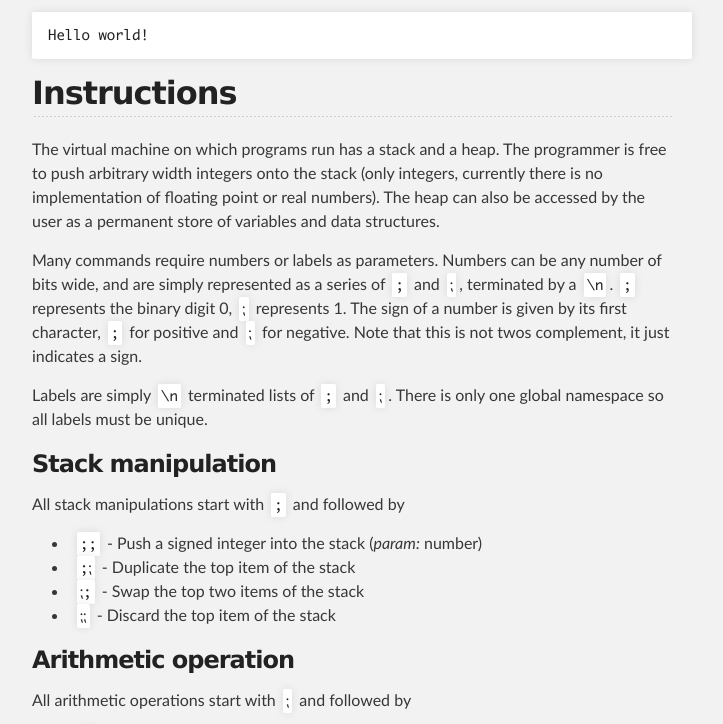
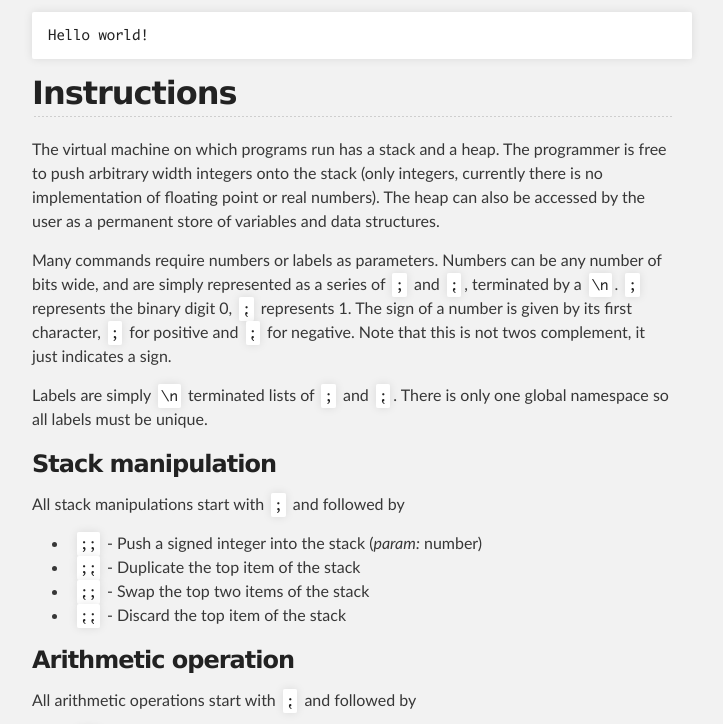
Before and after one commit to pksunkara/semicolon, a plain HTML site: page index.html in a window 1280 px wide. Shown: the part 1026-1750 px from the top of the page, without its empty margins (288-1011 px from the left). Drawn offline with Linux system fonts and the light colour scheme.

Commit message:
Implemented semicolon font

```diff
--- a/stylesheets/font.css
+++ b/stylesheets/font.css
@@ -1,7 +1,6 @@
 @font-face {
   font-family: 'Semicolon';
-  src: url('../font/semicolon-webfont.eot');
-  src: url('../font/semicolon-webfont.eot?#iefix') format('embedded-opentype'), url('../font/semicolon-webfont.woff') format('woff'), url('../font/semicolon-webfont.ttf') format('truetype'), url('../font/semicolon-webfont.svgz#MonacoRegular') format('svg'), url('../font/semicolon-webfont.svg#MonacoRegular') format('svg');¬
+  src: url('../font/Monaco.woff') format('woff'), url('../font/Monaco.ttf') format('truetype'), url('../font/Monaco.svg#MonacoRegular') format('svg');¬
   font-weight: normal;¬
   font-style: normal;¬
 }
```
Also changed, not shown: font/Monaco.ttf (added), font/Monaco.woff (added), font/semicolon-webfont.ttf (deleted), font/semicolon-webfont.woff (deleted), font/semicolon.otf (deleted), 5 other files.
